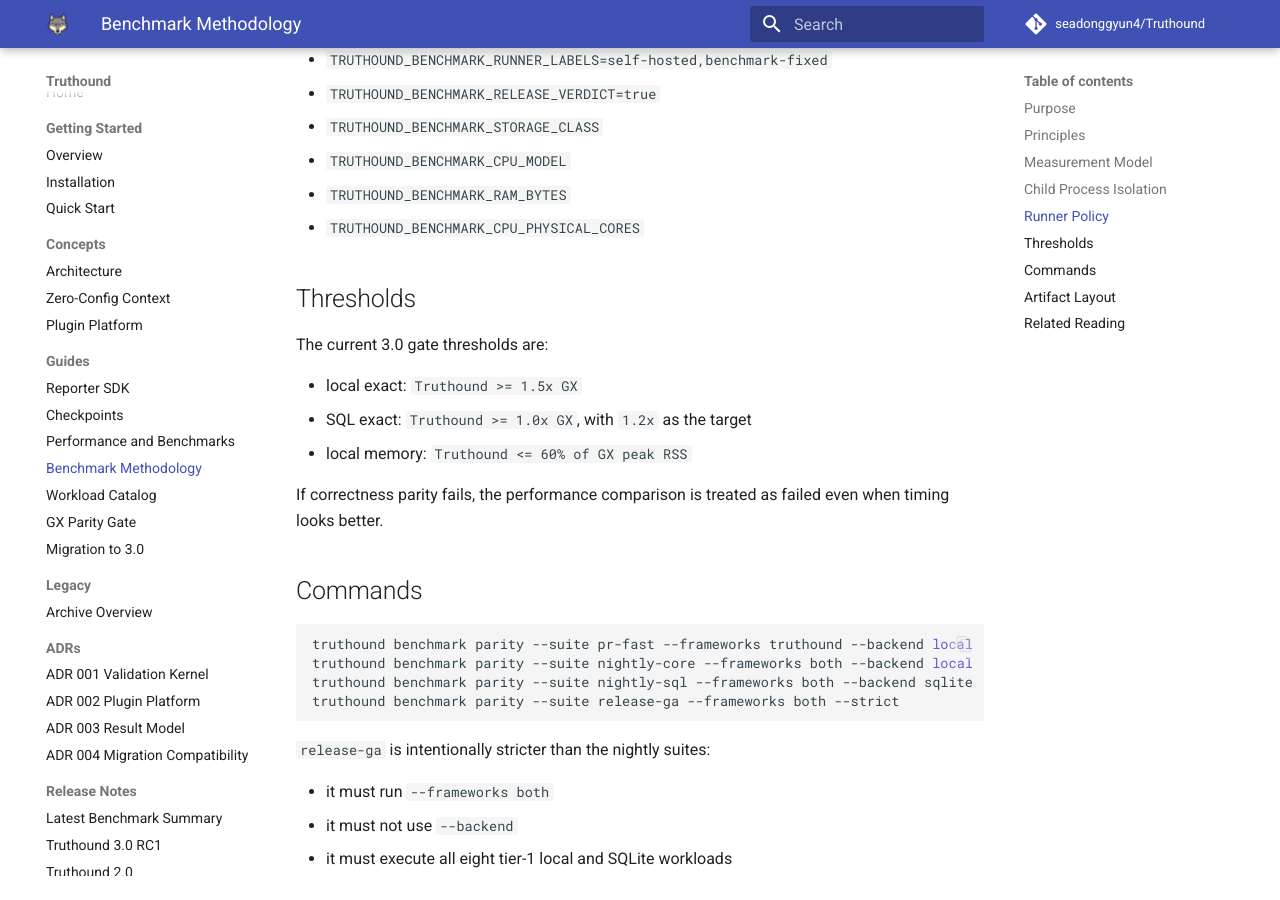
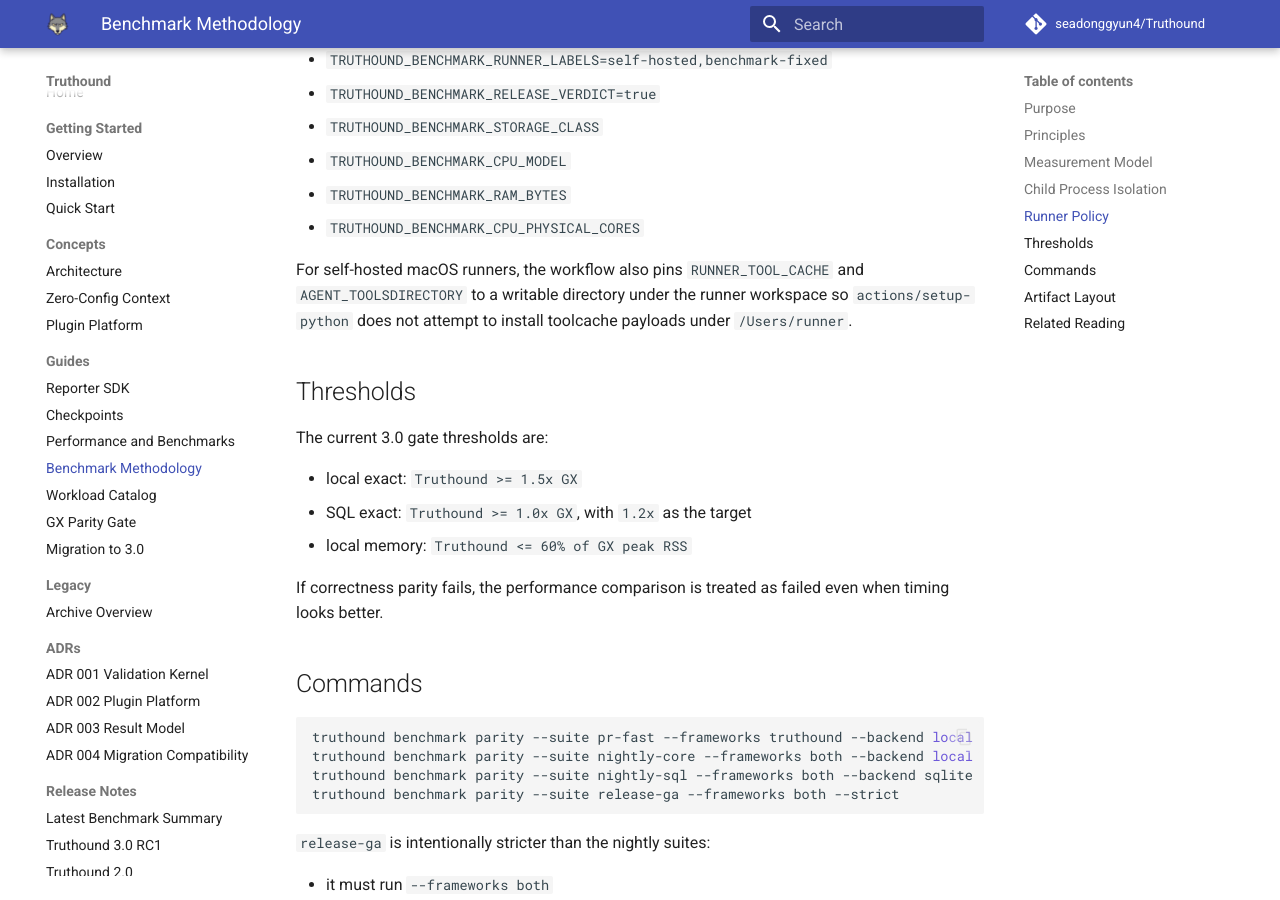
Before and after one commit to seadonggyun4/truthound, an MkDocs documentation site: the page built from docs/guides/benchmark-methodology.md, in a window 1280 px wide and 900 px high, scrolled down 1848 px. Built offline with MkDocs 1.6.1 and Material for MkDocs 9.7.7, drawn with Linux system fonts in a browser that asks for light colours; comment, search, counter and statistics services are not loaded.

Commit message:
Fix self-hosted Python tool cache for release benchmark runner

```diff
--- a/docs/guides/benchmark-methodology.md
+++ b/docs/guides/benchmark-methodology.md
@@ -66,6 +66,10 @@
 - `TRUTHOUND_BENCHMARK_RAM_BYTES`
 - `TRUTHOUND_BENCHMARK_CPU_PHYSICAL_CORES`
 
+For self-hosted macOS runners, the workflow also pins `RUNNER_TOOL_CACHE` and `AGENT_TOOLSDIRECTORY`
+to a writable directory under the runner workspace so `actions/setup-python` does not attempt to install
+toolcache payloads under `/Users/runner`.
+
 ## Thresholds
 
 The current 3.0 gate thresholds are:
```
Also changed, not shown: 1 other file.
